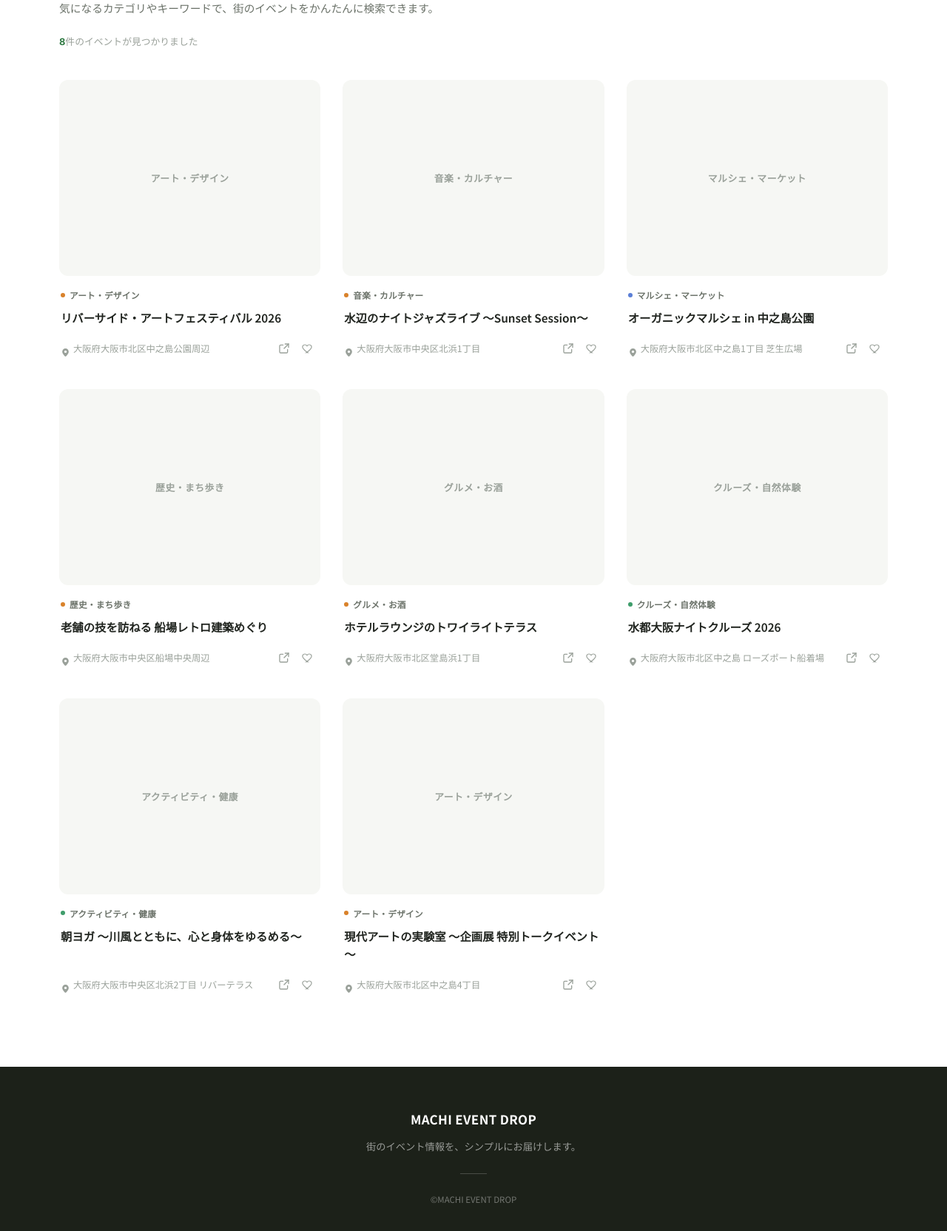
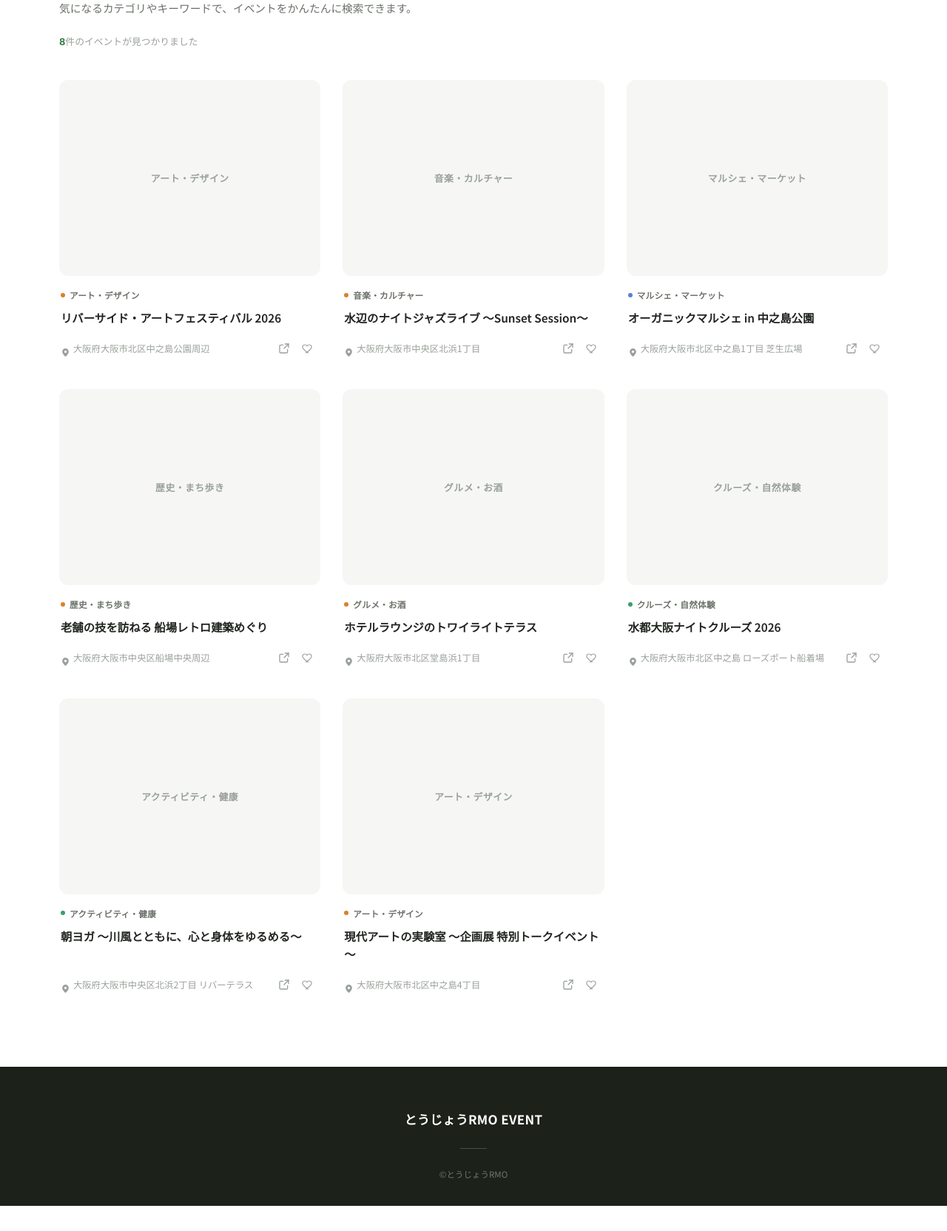
Before and after one commit to tojo-rmo/event, a plain HTML site: page index.html in a window 1280 px wide. Shown: the part 323-1987 px from the top of the page at 74% size. After the commit the page ends 1953 px from the top, so only its background shows below. Drawn offline with Linux system fonts and the light colour scheme.

Commit message:
Update index.html

```diff
--- a/index.html
+++ b/index.html
@@ -3,8 +3,8 @@
 <head>
 <meta charset="UTF-8">
 <meta name="viewport" content="width=device-width, initial-scale=1.0, viewport-fit=cover">
-<title>MACHI EVENT DROP｜街のイベント情報サイト</title>
-<meta name="description" content="街のアート・グルメ・マルシェ・カルチャーまで。キーワードとカテゴリで、気になるイベントを検索できます。">
+<title>とうじょうRMO EVENT｜地域イベント情報サイト</title>
+<meta name="description" content="グルメ・農業・キッズ・体験・カルチャーまで。キーワードとカテゴリで、気になるイベントを検索できます。">
 
 <!-- とうじょうRMOと共通のフォント（Noto Sans JP / Inter） -->
 <link rel="preconnect" href="https://fonts.googleapis.com">
@@ -27,8 +27,8 @@
           </svg>
         </span>
         <span class="logo-text">
-          <span id="siteName">MACHI EVENT DROP</span>
-          <small id="siteNameSub">for Your City</small>
+          <span id="siteName">とうじょうRMO EVENT</span>
+          <small id="siteNameSub">for Your TOWN</small>
         </span>
       </a>
 
@@ -62,7 +62,7 @@
       <div class="list-head reveal">
         <span class="eyebrow">Event Search</span>
         <h1 class="sec-title" id="catchCopy">地域のイベントを探す</h1>
-        <p class="lead" id="leadText">気になるカテゴリやキーワードで、街のイベントをかんたんに検索できます。</p>
+        <p class="lead" id="leadText">気になるカテゴリやキーワードで、イベントをかんたんに検索できます。</p>
         <p class="result-count" id="resultCount" aria-live="polite"></p>
       </div>
 
@@ -79,10 +79,9 @@
   <!-- ==================== FOOTER ==================== -->
   <footer>
     <div class="wrap foot-inner">
-      <div class="foot-logo" id="footLogo">MACHI EVENT DROP</div>
-      <p id="footerLead">街のイベント情報を、シンプルにお届けします。</p>
+      <div class="foot-logo" id="footLogo">とうじょうRMO EVENT</div>
       <div class="foot-divider" aria-hidden="true"></div>
-      <p class="foot-copy" id="footerText">©MACHI EVENT DROP</p>
+      <p class="foot-copy" id="footerText">©とうじょうRMO</p>
     </div>
   </footer>
 
```
